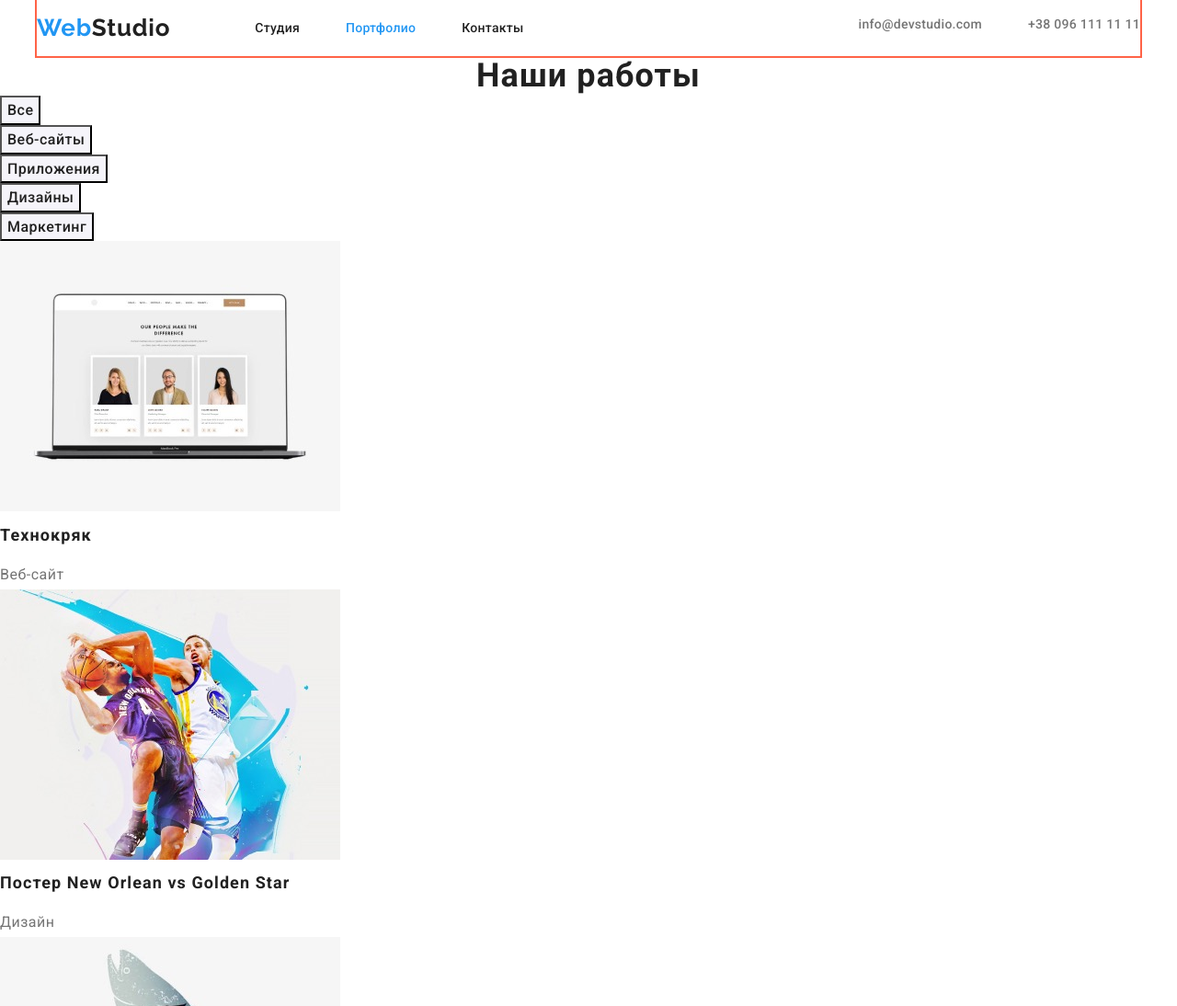
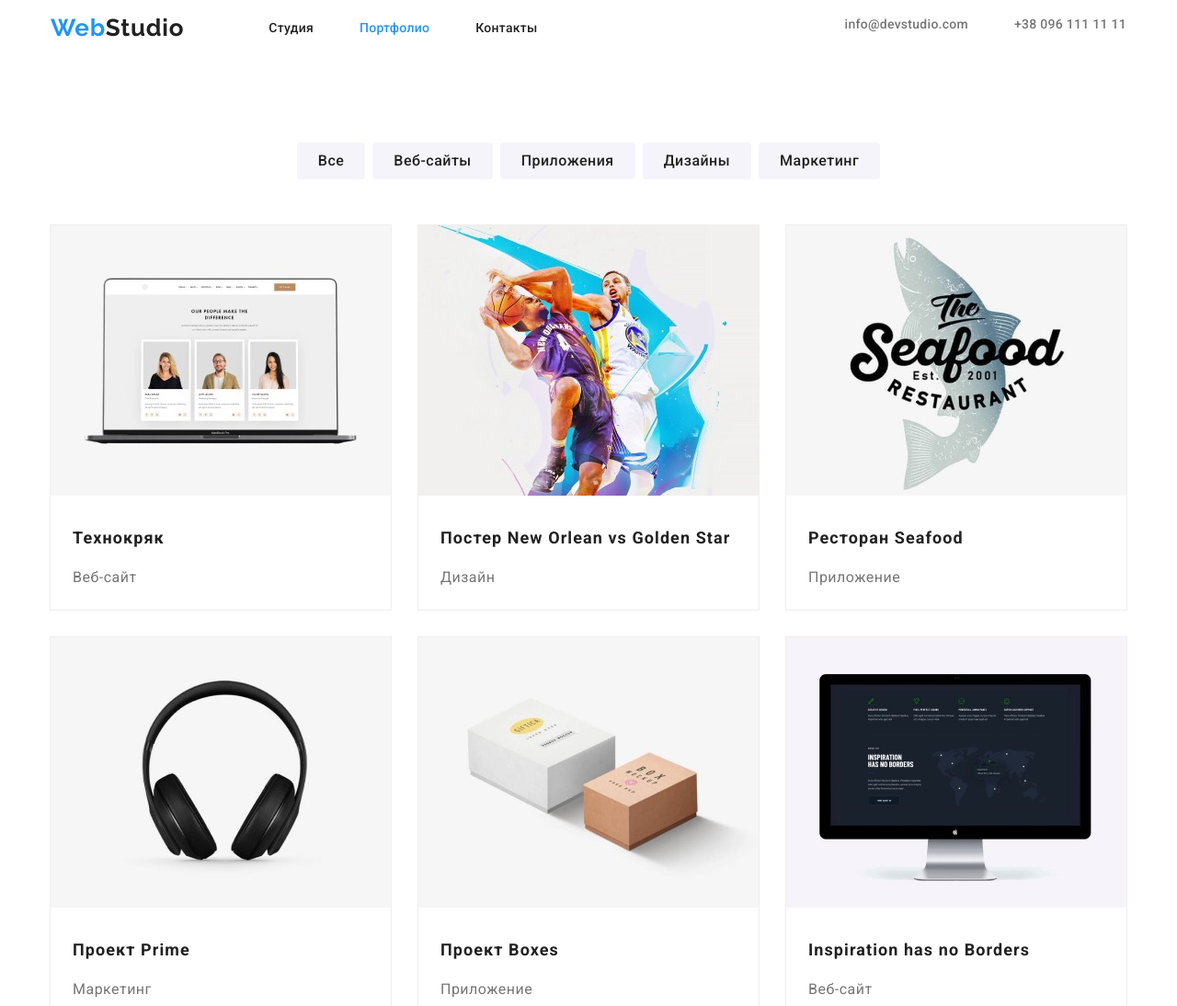
Before and after one commit to dpartner/goit-markup-hw-03, a plain HTML site: page portfolio.html in a window 1280 px wide. Shown: the top 1094 px of the page at 92% size. Drawn offline with nearby package versions, Linux system fonts and the light colour scheme.

Commit message:
завершил расстановку блоков

```diff
--- a/css/styles.css
+++ b/css/styles.css
@@ -62,7 +62,7 @@ body {
 .header .container {
   display: flex;
   justify-content: space-between;
-  padding: 15px 0;
+  padding: 15px;
 }
 
 .header .nav {
@@ -123,6 +123,7 @@ body {
   text-align: center;
   letter-spacing: 0.06em;
   cursor: pointer;
+  border-radius: 4px;
 }
 
 .title {
@@ -145,7 +146,7 @@ body {
   padding-right: 15px;
   margin-left: auto;
   margin-right: auto;
-  outline: 2px solid tomato;
+  /* outline: 2px solid tomato; */
 }
 
 .button.primary {
@@ -153,8 +154,6 @@ body {
   background: var(--brand-color);
   width: 200px;
   height: 50px;
-  left: 700px;
-  top: 430px;
   box-shadow: 0px 4px 4px rgba(0, 0, 0, 0.15);
   border-radius: 4px;
 }
@@ -348,6 +347,17 @@ h3 {
 
 /* ***********Porfolio Page*********** */
 
+.filter-list {
+  list-style: none;
+  display: flex;
+  margin-bottom: 50px;
+  justify-content: center;
+}
+
+.filter-item:not(:first-child) {
+  margin-left: 8px;
+}
+
 .filter-button {
   font-family: inherit;
   font-weight: 500;
@@ -357,6 +367,9 @@ h3 {
   letter-spacing: 0.03em;
   color: var(--heading-color);
   background-color: var(--secondary-background);
+  border-radius: 4px;
+  padding: 6px 22px;
+  border: 1px solid transparent;
 }
 
 .filter-button:hover,
@@ -366,9 +379,32 @@ h3 {
   cursor: pointer;
 }
 
-.filter-list,
 .gallery-list {
   list-style: none;
+  display: flex;
+  flex-wrap: wrap;
+}
+
+.gallery-item {
+  flex-basis: calc((100%-60px) / 3);
+  margin-right: 30px;
+  margin-bottom: 30px;
+  outline: 1px solid #eeeeee;
+  max-width: 370px;
+  padding-bottom: 20px;
+}
+
+.gallery-item:nth-child(3n) {
+  margin-right: 0;
+}
+
+.gallery-item:nth-last-child(-n + 3) {
+  margin-bottom: 0;
+}
+
+.gallery-item-bottom {
+  padding-left: 24px;
+  margin-top: 20px;
 }
 
 .gallery-name {
--- a/portfolio.html
+++ b/portfolio.html
@@ -12,7 +12,7 @@
         <link
             href="https://fonts.googleapis.com/css2?family=Raleway:wght@700&family=Roboto:ital,wght@0,400;0,500;0,700;1,900&display=swap"
             rel="stylesheet">
-        <link rel="stylesheet" href="node_modules/modern-normalize/modern-normalize.css">
+        <link rel="stylesheet" href="./css/modern-normalize.css">
         <link rel="stylesheet" href="./css/styles.css">
     </head>
 
@@ -46,8 +46,9 @@
         </header>
         <main>
             <!--Область с кнопками-->
-            <section class="gallery">
-                <h1 class="title">Наши работы</h1>
+            <section class="gallery section">
+                <div class="container">
+                    <h1 class="title visually-hidden">Наши работы</h1>
                     <ul class="filter-list">
                         <li class="filter-item"><button class="filter-button" type="button">Все</button></li>
                         <li class="filter-item"><button class="filter-button" type="button">Веб-сайты</button></li>
@@ -59,66 +60,87 @@
                     <ul class="gallery-list">
                         <li class="gallery-item">
                             <img src="./images/portfolio/portfolio1.jpg" alt="Дизайн сайта" width="370" height="294">
+                            <div class="gallery-item-bottom">
                                 <h3 class="gallery-name">Технокряк</h3>
                                 <p class="gallery-description">Веб-сайт</p>
+                            </div>
                         </li>
                         <li class="gallery-item">
                             <img src="./images/portfolio/portfolio2.jpg" alt="Постер с баскетболистами" width="370" height="294">
+                            <div class="gallery-item-bottom">
                                 <h3 class="gallery-name">Постер New Orlean vs Golden Star</h3>
                                 <p class="gallery-description">Дизайн</p>
+                            </div>
                         </li>
                         <li class="gallery-item">
                             <img src="./images/portfolio/portfolio3.jpg" alt="Логотип с рыбой" width="370" height="294">
+                            <div class="gallery-item-bottom">
                                 <h3 class="gallery-name">Ресторан Seafood</h3>
                                 <p class="gallery-description">Приложение</p>
+                            </div>
                         </li>
                         <li class="gallery-item">
                             <img src="./images/portfolio/portfolio4.jpg" alt="Изображение наушников" width="370" height="294">
+                            <div class="gallery-item-bottom">
                                 <h3 class="gallery-name">Проект Prime</h3>
                                 <p class="gallery-description">Маркетинг</p>
+                            </div>
                         </li>
                         <li class="gallery-item">
                             <img src="./images/portfolio/portfolio5.jpg" alt="Коробки на белом фоне" width="370" height="294">
+                            <div class="gallery-item-bottom">
                                 <h3 class="gallery-name">Проект Boxes</h3>
                                 <p class="gallery-description">Приложение</p>
+                            </div>
                         </li>
                         <li class="gallery-item">
                             <img src="./images/portfolio/portfolio6.jpg" alt="Изображение сайта" width="370" height="294">
+                            <div class="gallery-item-bottom">
                                 <h3 class="gallery-name">Inspiration has no Borders</h3>
                                 <p class="gallery-description">Веб-сайт</p>
+                            </div>
                         </li>
                         <li class="gallery-item">
                             <img src="./images/portfolio/portfolio7.jpg" alt="Фотография книги" width="370" height="294">
+                            <div class="gallery-item-bottom">
                                 <h3 class="gallery-name">Издание Limited Edition</h3>
                                 <p class="gallery-description">Дизайн</p>
+                            </div>
                         </li>
                         <li class="gallery-item">
                             <img src="./images/portfolio/portfolio8.jpg" alt="Ярлык на белом фоне" width="370" height="294">
+                            <div class="gallery-item-bottom">
                                 <h3 class="gallery-name">Проект LAB</h3>
                                 <p class="gallery-description">Маркетинг</p>
+                            </div>
                         </li>
                         <li class="gallery-item">
                             <img src="./images/portfolio/portfolio9.jpg" alt="Фото ноутбука и рук" width="370" height="294">
+                            <div class="gallery-item-bottom">
                                 <h3 class="gallery-name">Growing Business</h3>
                                 <p class="gallery-description">Приложения</p>
+                            </div>
                         </li>
                     </ul>
+                </div>
             </section>
         </main>
         <!--Футер-->
         <footer class="footer">
+            <div class="container">
                 <a class="footer-logo" href="./index.html"><span class="footer-logo-decoration">Web</span>Studio</a>
                 <address class="address">
                     <p>г. Киев, пр-т Леси Украинки, 26</p>
                 </address>
                 <ul class="footer-contacts">
-                <li>
+                    <li class="footer-contacts-item">
                         <a class="link" href="mailto:info@devstudio.com">info@devstudio.com</a>
                     </li>
-                <li>
+                    <li class="footer-contacts-item">
                         <a class="link" href="tel:+380961111111">+38 096 111 11 11</a>
                     </li>
                 </ul>
+            </div>
         </footer>
     </body>
 </html>
```
Lines whose indentation alone changed are shown as unchanged.
